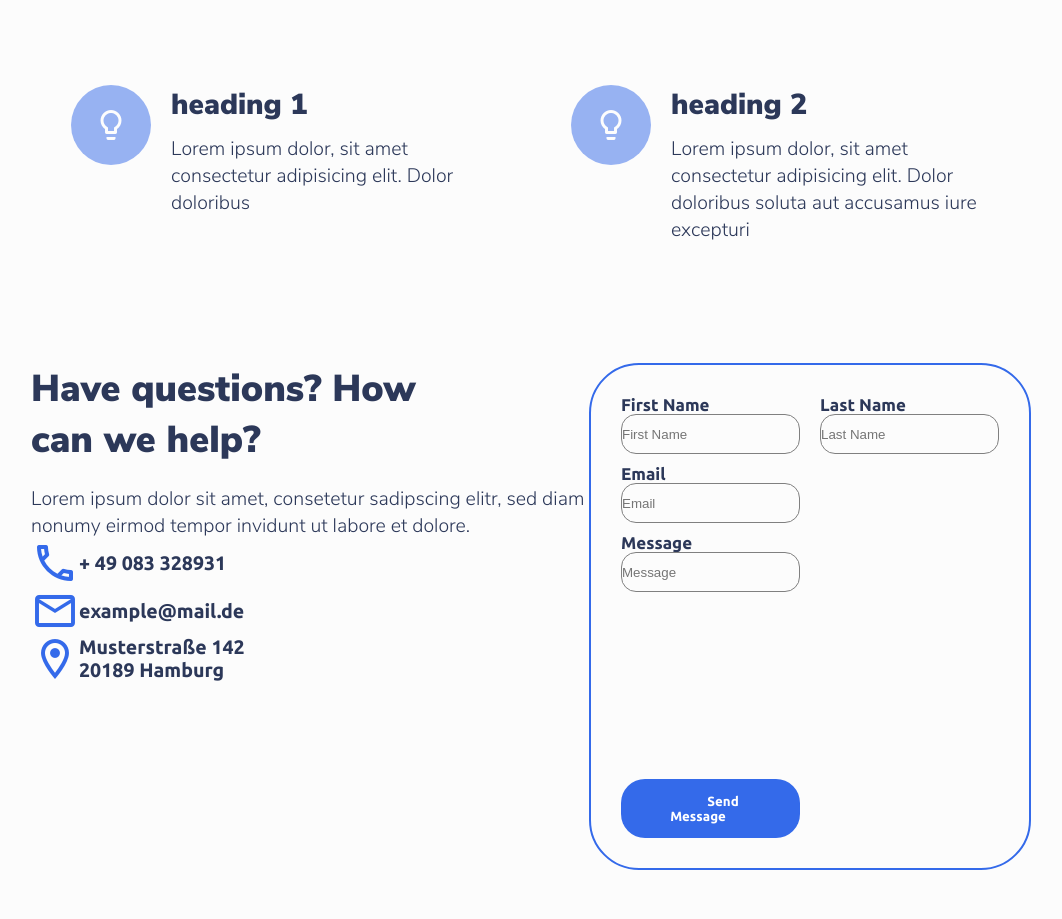
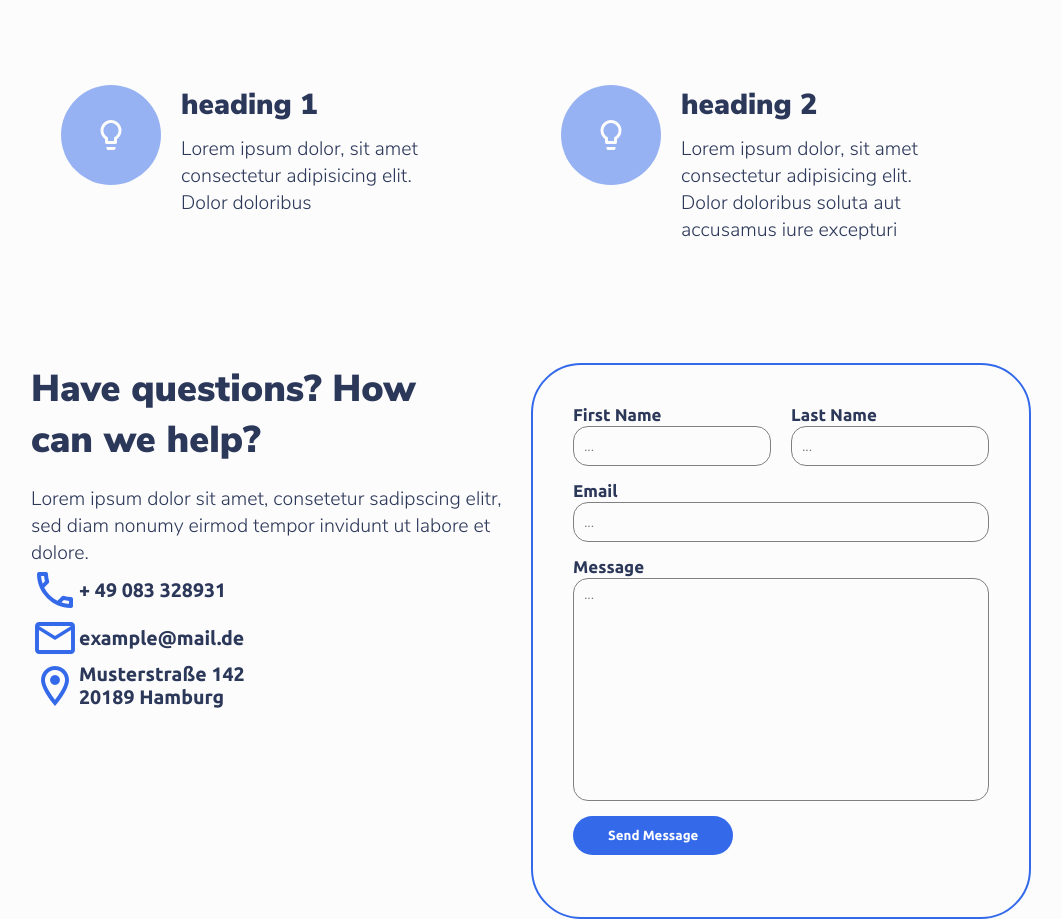
Before and after one commit to jonas1702/Frida-D, a plain HTML site: page index.html in a window 1280 px wide. Shown: the part 780-1699 px from the top of the page, without its empty margins (109-1171 px from the left). Drawn offline with nearby package versions, Linux system fonts and the light colour scheme.

Commit message:
23.05 1 h

```diff
--- a/css/button.css
+++ b/css/button.css
@@ -15,8 +15,9 @@
 
 .button {
     border-radius: var(--border-radius);
-
-    padding: 12px 20px;
+    width: fit-content;
+    height: fit-content;
+    padding: 12px 35px;
 }
 
 .primary-button {
@@ -33,9 +34,8 @@
 
 .button-text {
     position: relative;
-    padding: 8px 25px;
     z-index: 1;
-
+    white-space: nowrap;
     font-family: var(--typography-font-secondary-bold);
 }
 
--- a/css/style.css
+++ b/css/style.css
@@ -239,7 +239,7 @@
 
 .benefit-section-item {
     display: grid;
-    grid-template-columns: 90px 40vw;
+    grid-template-columns: 90px 70%;
     grid-template-rows: 40px auto;
     column-gap: 15px;
     row-gap: 10px;
@@ -278,6 +278,7 @@
 .benefit-section-item-text {
     grid-row: 2;
     grid-column: 2;
+    max-width: 250px;
 }
 
 @media all and (min-width: 750px) {
@@ -286,14 +287,14 @@
     }
 
     .benefit-section-item {
-        grid-template-columns: 80px 25vw;
+        grid-template-columns: 100px 25vw;
         column-gap: 20px;
         padding: 0px;
     }
 
     .benefit-section-item-image {
-        width: 80px;
-        height: 80px;
+        width: 100px;
+        height: 100px;
     }
 }
 
@@ -308,6 +309,8 @@
 
 .contact-section-info {
     position: inherit;
+    padding: 0px 0px 50px 0px;
+    max-width: 500px;
 }
 
 .contact-section-info-heading {
@@ -335,6 +338,12 @@
     font-family: var(--typography-font-secondary-bold) !important;
 }
 
+.contact-section-form-item {
+    display: flex;
+    flex-direction: column;
+    row-gap: 2px;
+}
+
 .contact-section-form-text {
     font-family: var(--typography-font-secondary-bold);
     font-size: 1rem;
@@ -343,10 +352,29 @@
 
 .contact-section-form-field {
     background: transparent;
+    font-family: var(--typography-font-primary);
     outline: none;
     border: 1px solid var(--theme-background-2);
     border-radius: 15px;
     height: 40px;
+    width: 100%;
+    resize: none;
+    overflow: hidden;
+    padding: 5px 10px;
+    font-size: .9rem;
+    color: var(--theme-on-background);
+}
+
+.contact-section-form-text::after {
+    content: '*';
+    color: var(--theme-gradient-1);
+    font-family: inherit;
+    font-size: inherit;
+    display: none;
+}
+
+.textarea {
+    height: 100%;
 }
 
 
@@ -355,8 +383,8 @@
     grid-template-columns: 1fr 1fr;
     grid-template-rows: 1fr 1fr 4fr 1fr;
     column-gap: 20px;
-    row-gap: 10px;
-    padding: 30px;
+    row-gap: 15px;
+    padding: 40px;
     border: 2px solid var(--theme-primary);
     border-radius: var(--border-radius-large);
 }
@@ -372,12 +400,12 @@
 }
 
 .form-email {
-    grid-column: 1 / 2;
+    grid-column: 1 / span 2;
     grid-row: 2;
 }
 
 .form-message {
-    grid-column: 1 / 2;
+    grid-column: 1 / span 2;
     grid-row: 3;
 }
 
@@ -395,4 +423,9 @@
     .contact-section-info-content {
         display: flex;
     }
+
+    .contact-section-info {
+        padding: 0px;
+    }
+
 }
--- a/index.html
+++ b/index.html
@@ -158,19 +158,19 @@
             <form action="submit" class="contact-section-form">
                 <div class="contact-section-form-item form-first-name">
                     <div class="contact-section-form-text">First Name</div>
-                    <input type="text" class="contact-section-form-field" name="first-name" placeholder="First Name">
+                    <input type="text" class="contact-section-form-field" name="first-name" placeholder="...">
                 </div>
                 <div class="contact-section-form-item form-last-name">
                     <div class="contact-section-form-text">Last Name</div>
-                    <input type="text" class="contact-section-form-field" name="last-name" placeholder="Last Name">
+                    <input type="text" class="contact-section-form-field" name="last-name" placeholder="...">
                 </div>
                 <div class="contact-section-form-item form-email">
                     <div class="contact-section-form-text">Email</div>
-                    <input type="text" class="contact-section-form-field" name="email" placeholder="Email">
+                    <input type="text" class="contact-section-form-field" name="email" placeholder="...">
                 </div>
                 <div class="contact-section-form-item form-message">
                     <div class="contact-section-form-text">Message</div>
-                    <input type="text" class="contact-section-form-field" name="message" placeholder="Message">
+                    <textarea class="contact-section-form-field textarea" name="message" placeholder="..." ></textarea>
                 </div>
                 <button type="submit" name="submit-button" class="primary-button button form-button" tabindex="0">
                     <span class="button-text">Send Message</span>
```
